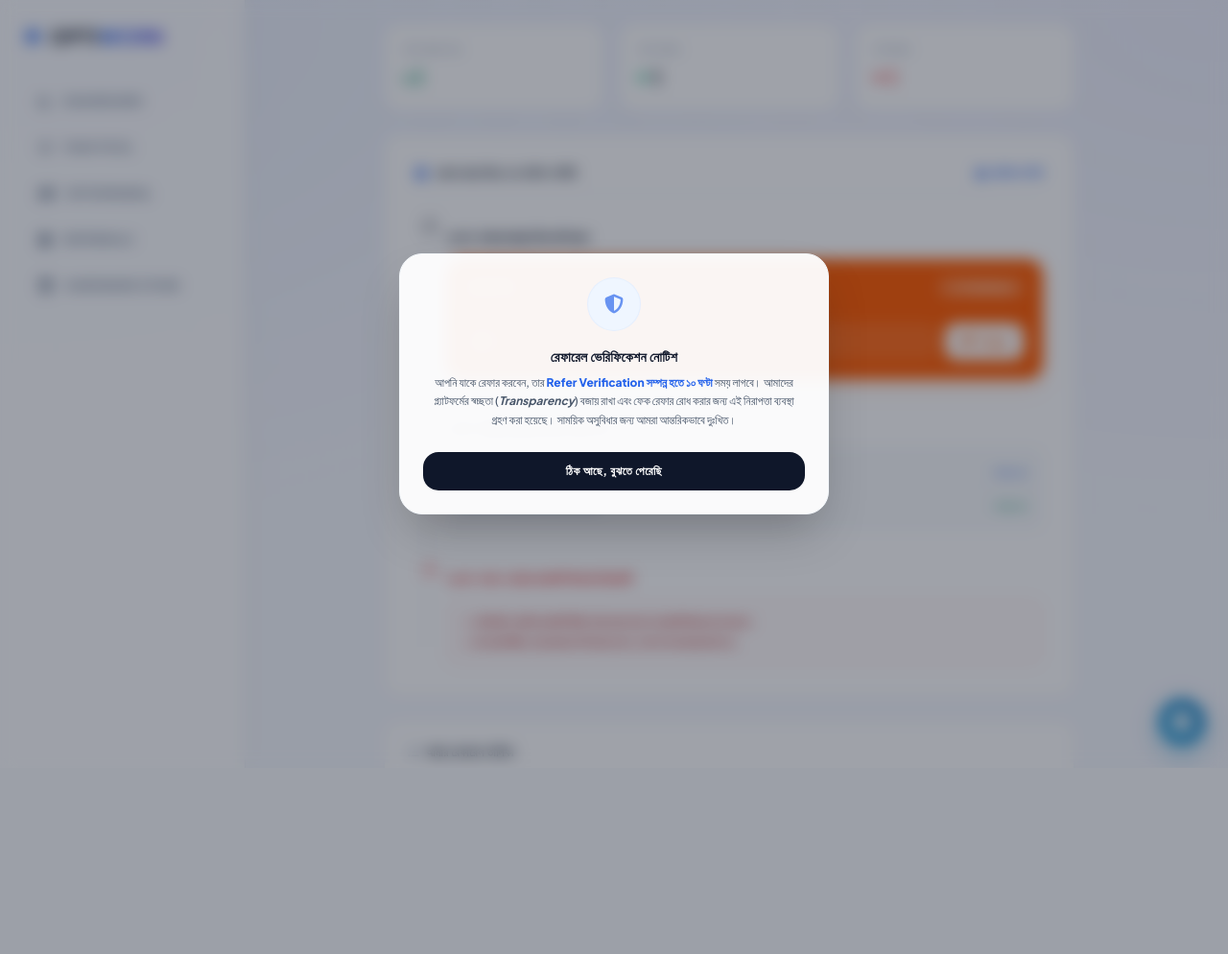
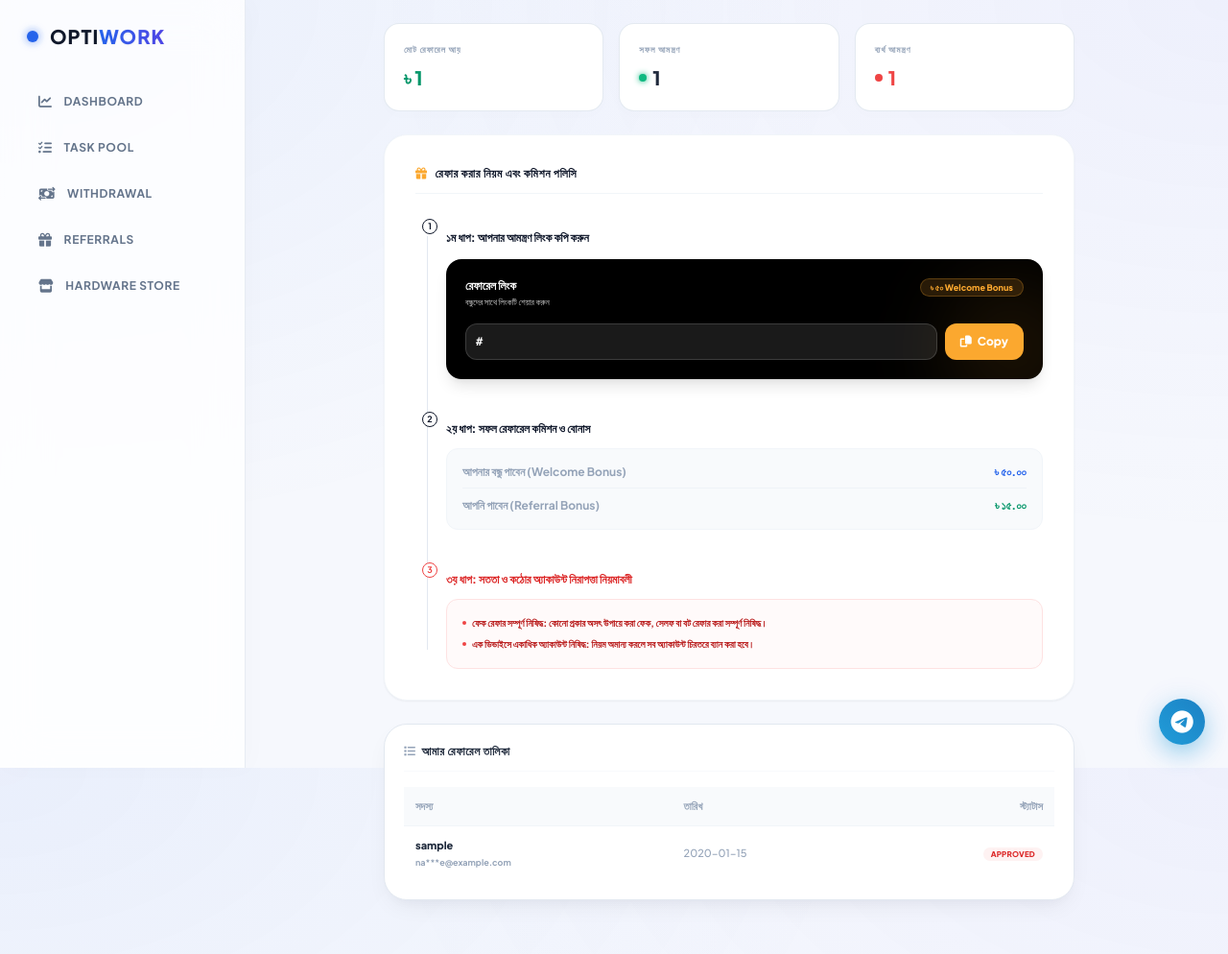
Before and after one commit to teamcipx/Orpi, a Flask app: template templates/referrals.html in a window 1280 px wide. Shown: the whole page at 96% size. Before the commit the page ends 796 px from the top, so only its background shows below. Run offline with Flask 3, Linux system fonts and the light colour scheme; the template is opened without the code that fills it: most values are stand-ins (such as "Sample title", 1, 10 or a date in 2020); some libraries are stand-ins or nearby versions.

Commit message:
Update referrals.html

```diff
--- a/templates/referrals.html
+++ b/templates/referrals.html
@@ -1,7 +1,7 @@
 {% extends 'base.html' %}
 {% block content %}
 
-<!-- কাস্টম মডার্ন মিনিমালিস্ট স্টাইলস -->
+<!-- কাস্টম ৩ডি গ্লসি সাইন এবং পালস গ্লো অ্যানিমেশন স্টাইলস -->
 <style>
     @keyframes shine {
         100% { left: 125%; }
@@ -9,10 +9,9 @@
     .premium-shine-card {
         position: relative;
         overflow: hidden;
-        background: rgba(255, 255, 255, 0.85);
-        backdrop-filter: blur(20px);
-        -webkit-backdrop-filter: blur(20px);
-        border: 1px solid rgba(226, 232, 240, 0.8);
+        background: #FFFFFF;
+        border: 1px solid rgba(226, 232, 240, 0.9);
+        box-shadow: 0 4px 15px rgba(0, 0, 0, 0.01);
         transition: all 0.3s ease;
     }
     .premium-shine-card::after {
@@ -25,82 +24,34 @@
         background: linear-gradient(to right, rgba(255, 255, 255, 0) 0%, rgba(255, 255, 255, 0.3) 100%);
         transform: skewX(-25deg);
     }
+    .premium-shine-card:hover {
+        border-color: rgba(251, 168, 47, 0.25);
+        box-shadow: 0 10px 30px rgba(251, 168, 47, 0.03);
+        transform: translateY(-2px);
+    }
     .premium-shine-card:hover::after {
         animation: shine 0.8s ease-in-out;
     }
-
-    /* পপআপ মডাল স্টাইল */
-    .modal-overlay {
-        position: fixed;
-        top: 0;
-        left: 0;
-        width: 100%;
-        height: 100%;
-        background: rgba(15, 23, 42, 0.4);
-        backdrop-filter: blur(8px);
-        -webkit-backdrop-filter: blur(8px);
-        display: flex;
-        align-items: center;
-        justify-content: center;
-        z-index: 9999;
-        opacity: 0;
-        pointer-events: none;
-        transition: all 0.3s ease;
-    }
-    .modal-overlay.active {
-        opacity: 1;
-        pointer-events: auto;
-    }
-    .modal-content {
-        transform: scale(0.95);
-        transition: all 0.3s cubic-bezier(0.34, 1.56, 0.64, 1);
-    }
-    .modal-overlay.active .modal-content {
-        transform: scale(1);
-    }
 </style>
-
-<!-- রেফারেল ভেরিফিকেশন পপআপ মডাল -->
-<div id="referral-modal" class="modal-overlay">
-    <div class="modal-content bg-white/95 border border-slate-100 max-w-md w-[90%] p-6 rounded-3xl shadow-2xl relative text-center">
-        <!-- আইকন অ্যানিমেশন -->
-        <div class="w-14 h-14 bg-blue-50 text-blue-600 rounded-full flex items-center justify-center mx-auto mb-4 border border-blue-100/50">
-            <i class="fa-solid fa-shield-halved text-xl animate-pulse"></i>
-        </div>
-
-        <!-- মডাল টাইটেল -->
-        <h4 class="text-slate-900 font-extrabold text-sm uppercase tracking-wide mb-2">রেফারেল ভেরিফিকেশন নোটিশ</h4>
-
-        <!-- মডাল টেক্সট -->
-        <p class="text-slate-600 text-xs font-medium leading-relaxed px-2">
-            আপনি যাকে রেফার করবেন, তার <span class="text-blue-600 font-black">Refer Verification সম্পন্ন হতে ১০ ঘণ্টা</span> সময় লাগবে। আমাদের প্ল্যাটফর্মের স্বচ্ছতা (<span class="italic font-bold">Transparency</span>) বজায় রাখা এবং ফেক রেফার রোধ করার জন্য এই নিরাপত্তা ব্যবস্থা গ্রহণ করা হয়েছে। সাময়িক অসুবিধার জন্য আমরা আন্তরিকভাবে দুঃখিত।
-        </p>
-
-        <!-- বাটন -->
-        <button onclick="closeModal()" class="mt-6 w-full bg-slate-900 hover:bg-slate-800 text-white text-xs font-black py-3 rounded-2xl transition shadow-sm tracking-wider uppercase">
-            ঠিক আছে, বুঝতে পেরেছি
-        </button>
-    </div>
-</div>
 
 <div class="space-y-6 max-w-3xl mx-auto pb-10 px-4">
 
     <!-- ১. লাইভ রেফারেল পরিসংখ্যান (মিনিমাল ৩-কলাম গ্রিড) -->
     <div class="grid grid-cols-1 sm:grid-cols-3 gap-4">
         <!-- মোট আয় -->
-        <div class="bg-white p-5 rounded-2xl border border-slate-100 shadow-sm flex flex-col justify-between min-h-[90px]">
+        <div class="premium-shine-card p-5 rounded-2xl flex flex-col justify-between min-h-[90px]">
             <span class="text-[9px] text-slate-400 uppercase tracking-widest font-black">মোট রেফারেল আয়</span>
             <p class="text-xl font-black text-emerald-600 mt-2">৳ {{ total_earnings }}</p>
         </div>
         <!-- সফল আমন্ত্রণ -->
-        <div class="bg-white p-5 rounded-2xl border border-slate-100 shadow-sm flex flex-col justify-between min-h-[90px]">
+        <div class="premium-shine-card p-5 rounded-2xl flex flex-col justify-between min-h-[90px]">
             <span class="text-[9px] text-slate-400 uppercase tracking-widest font-black">সফল আমন্ত্রণ</span>
             <p class="text-xl font-black text-slate-800 mt-2 flex items-center gap-1.5">
-                <span class="w-2 h-2 bg-emerald-500 rounded-full"></span> {{ success_count }}
+                <span class="w-2 h-2 bg-emerald-500 rounded-full shadow-[0_0_6px_#10b981]"></span> {{ success_count }}
             </p>
         </div>
         <!-- ব্যর্থ আমন্ত্রণ -->
-        <div class="bg-white p-5 rounded-2xl border border-slate-100 shadow-sm flex flex-col justify-between min-h-[90px]">
+        <div class="premium-shine-card p-5 rounded-2xl flex flex-col justify-between min-h-[90px]">
             <span class="text-[9px] text-slate-400 uppercase tracking-widest font-black">ব্যর্থ আমন্ত্রণ</span>
             <p class="text-xl font-black text-red-500 mt-2 flex items-center gap-1.5">
                 <span class="w-2 h-2 bg-red-500 rounded-full"></span> {{ failed_count }}
@@ -109,63 +60,61 @@
     </div>
 
     <!-- ২. ধাপ-ভিত্তিক রেফারেল গাইড এবং পলিসি প্যানেল -->
-    <div class="bg-white p-6 md:p-8 rounded-2xl border border-slate-100 shadow-sm">
+    <div class="premium-card p-6 md:p-8 rounded-3xl border border-slate-100 shadow-sm bg-white">
         <div class="flex justify-between items-center border-b border-slate-100 pb-3 mb-6">
-            <h3 class="text-xs font-extrabold uppercase tracking-wider text-slate-800 flex items-center gap-2">
-                <i class="fa-solid fa-gift text-blue-600"></i> রেফার করার নিয়ম এবং কমিশন পলিসি
+            <h3 class="text-xs font-extrabold uppercase tracking-wider text-slate-850 flex items-center gap-2">
+                <i class="fa-solid fa-gift text-[#fba82f]"></i> রেফার করার নিয়ম এবং কমিশন পলিসি
             </h3>
-            <!-- মডাল পুনরায় দেখার বাটন -->
-            <button onclick="openModal()" class="text-[10px] text-blue-600 font-bold hover:underline flex items-center gap-1">
-                <i class="fa-solid fa-circle-info"></i> ভেরিফিকেশন নীতি
-            </button>
         </div>
 
         <div class="relative flex flex-col gap-8 pl-8">
             <!-- কানেক্টিং টাইমলাইন লাইন -->
             <div class="absolute left-3 top-5 bottom-5 w-[1px] bg-slate-200 z-0"></div>
 
-            <!-- ================= ১ম  ধাপ: লিংক কপি করুন ================= -->
+            <!-- ================= ১ম ধাপ: লিংক কপি করুন ================= -->
             <div class="relative z-10 space-y-3.5">
                 <div class="absolute -left-[25px] top-0.5 w-4 h-4 rounded-full border border-slate-900 bg-white flex items-center justify-center text-[9px] font-bold text-slate-900 z-10">
                     1
                 </div>
 
                 <div class="flex items-center gap-2">
-                    <span class="text-xs font-black text-slate-900">১ম  ধাপ: আপনার আমন্ত্রণ লিংক কপি করুন</span>
+                    <span class="text-xs font-black text-slate-900">১ম ধাপ: আপনার আমন্ত্রণ লিংক কপি করুন</span>
                 </div>
 
-                <!-- ফিগমা কোরাল অরেঞ্জ রেফারেল ব্যানার উইজেট -->
-                <div class="bg-[#FF5C01] text-white p-5 rounded-2xl shadow-[0_8px_20px_rgba(255,92,1,0.15)] relative overflow-hidden">
+                <!-- প্রিমিয়াম ব্ল্যাক ও গোল্ডেন রেফারেল ব্যানার উইজেট -->
+                <div class="bg-black text-white p-5 rounded-2xl shadow-lg relative overflow-hidden">
+                    <div class="absolute -right-10 -bottom-10 w-36 h-36 bg-[#fba82f]/10 rounded-full blur-2xl"></div>
+
                     <div class="flex justify-between items-start z-10 relative">
                         <div>
                             <h4 class="text-xs font-black">রেফারেল লিংক</h4>
                             <p class="text-[9px] text-white/80 pt-0.5">বন্ধুদের সাথে লিংকটি শেয়ার করুন</p>
                         </div>
-                        <div class="bg-white/20 text-white border border-white/20 px-2.5 py-0.5 rounded-full text-[9px] font-black">
-                            ৳ ৮৫ Total Bonus
+                        <div class="bg-[#fba82f]/15 text-[#fba82f] border border-[#fba82f]/25 px-2.5 py-0.5 rounded-full text-[9px] font-black">
+                            ৳ ৫০ Welcome Bonus
                         </div>
                     </div>
 
                     <div class="mt-4 flex gap-2 z-10 relative">
                         <input type="text" id="referral-link" readonly value="{{ ref_link }}"
-                               class="w-full bg-white/10 border border-white/10 p-2.5 rounded-xl text-xs text-white placeholder-white/50 font-bold focus:outline-none select-all">
+                               class="w-full bg-white/10 border border-white/15 p-2.5 rounded-xl text-xs text-white placeholder-white/50 font-bold focus:outline-none select-all font-mono">
 
                         <button id="copy-btn" onclick="copyLink()"
-                                class="bg-white hover:bg-slate-50 text-[#FF5C01] text-xs font-black px-4 py-2 rounded-xl transition flex items-center gap-1.5 whitespace-nowrap">
+                                class="bg-[#fba82f] hover:opacity-95 text-white text-xs font-black px-4 py-2 rounded-xl transition flex items-center gap-1.5 whitespace-nowrap">
                             <i id="copy-icon" class="fa-solid fa-copy"></i> <span id="copy-text">Copy</span>
                         </button>
                     </div>
                 </div>
             </div>
 
-            <!-- ================= ২য় ধাপ: বন্ধু আমন্ত্রণ ও অ্যাক্টিভিটি ভেরিফিকেশন ================= -->
+            <!-- ================= ২য় ধাপ: বন্ধু আমন্ত্রণ ও রেফারেল কমিশন ================= -->
             <div class="relative z-10 space-y-3">
                 <div class="absolute -left-[25px] top-0.5 w-4 h-4 rounded-full border border-slate-900 bg-white flex items-center justify-center text-[9px] font-bold text-slate-900 z-10">
                     2
                 </div>
 
                 <div class="flex items-center gap-2">
-                    <span class="text-xs font-black text-slate-900">২য় ধাপ: আমন্ত্রিত বন্ধু সক্রিয় থাকলে কমিশন পান</span>
+                    <span class="text-xs font-black text-slate-900">২য় ধাপ: সফল রেফারেল কমিশন ও বোনাস</span>
                 </div>
 
                 <div class="bg-slate-50 border border-slate-100 rounded-xl p-4 space-y-2.5 text-xs text-slate-600 font-bold">
@@ -190,15 +139,15 @@
                     <span class="text-xs font-black text-red-600">৩য় ধাপ: সততা ও কঠোর অ্যাকাউন্ট নিরাপত্তা নিয়মাবলী</span>
                 </div>
 
-                <div class="bg-red-50/40 border border-red-100 rounded-xl p-4 space-y-2 text-[10px] text-red-700 font-bold">
-                    <ul class="space-y-1.5">
-                        <li class="flex items-start gap-1.5">
+                <div class="bg-red-50/40 border border-red-100 rounded-xl p-4 space-y-2 text-[10px] text-red-700 font-bold leading-relaxed">
+                    <ul class="space-y-1.5 leading-relaxed">
+                        <li class="flex items-start gap-1.5 leading-relaxed">
+                            <span class="w-1 h-1 bg-red-500 rounded-full shrink-0 mt-1.5"></span>
+                            <span><strong>ফেক রেফার সম্পূর্ণ নিষিদ্ধ:</strong> কোনো প্রকার অসৎ উপায়ে করা ফেক, সেলফ বা বট রেফার করা সম্পূর্ণ নিষিদ্ধ।</span>
+                        </li>
+                        <li class="flex items-start gap-1.5 leading-relaxed">
                             <span class="w-1 h-1 bg-red-500 rounded-full shrink-0 mt-1.5"></span>
                             <span><strong>এক ডিভাইসে একাধিক অ্যাকাউন্ট নিষিদ্ধ:</strong> নিয়ম অমান্য করলে সব অ্যাকাউন্ট চিরতরে ব্যান করা হবে।</span>
-                        </li>
-                        <li class="flex items-start gap-1.5">
-                            <span class="w-1 h-1 bg-red-500 rounded-full shrink-0 mt-1.5"></span>
-                            <span><strong>ফেক রেফার নিষিদ্ধ:</strong> কোনো প্রকার অসৎ উপায়ে করা ফেক, সেলফ বা বট রেফার গ্রহণযোগ্য নয়।</span>
                         </li>
                     </ul>
                 </div>
@@ -207,7 +156,7 @@
     </div>
 
     <!-- ৩. রেফারেল তালিকা টেবিল -->
-    <div class="bg-white p-6 rounded-2xl border border-slate-100 shadow-sm">
+    <div class="premium-card p-5 bg-white border border-slate-200 rounded-3xl">
         <h3 class="text-xs font-extrabold uppercase tracking-wider text-slate-800 mb-4 border-b border-slate-50 pb-3 flex items-center gap-1.5">
             <i class="fa-solid fa-list text-slate-400"></i> আমার রেফারেল তালিকা
         </h3>
@@ -246,20 +195,6 @@
 </div>
 
 <script>
-// পেজ লোড হওয়ার পর পপআপ ওপেন করার স্ক্রিপ্ট
-document.addEventListener("DOMContentLoaded", function() {
-    // পেজ লোড হওয়ার ৫০০ মিলি-সেকেন্ড পর পপআপ আসবে
-    setTimeout(openModal, 500);
-});
-
-function openModal() {
-    document.getElementById('referral-modal').classList.add('active');
-}
-
-function closeModal() {
-    document.getElementById('referral-modal').classList.remove('active');
-}
-
 // কপি লিংক স্ক্রিপ্ট
 function copyLink() {
     const linkInput = document.getElementById('referral-link');
```
